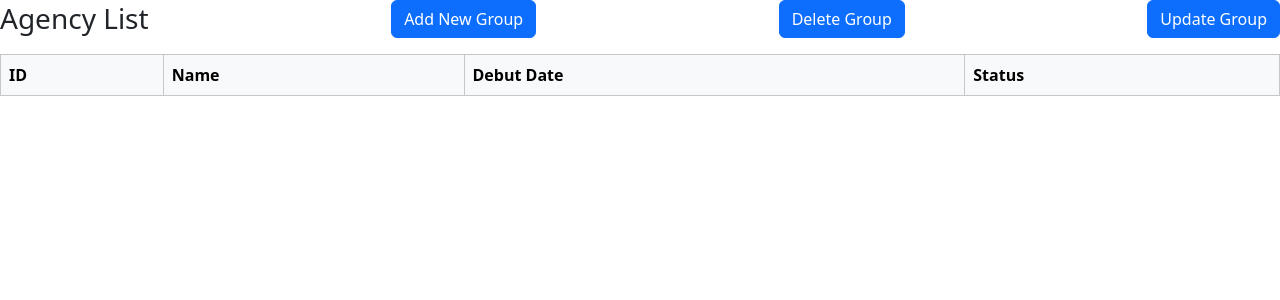
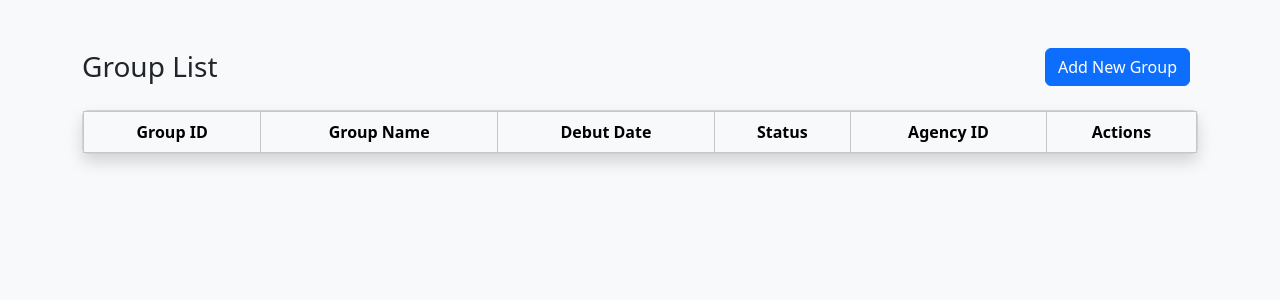
Before and after one commit to Angelique1701/AFL1_WebDev_Coupsaurus, a PHP site: page /view_GroupList.php in a window 1280 px wide. Shown: the top 300 px of the page. Run offline with PHP 8.4, Linux system fonts and the light colour scheme; data that the repository does not hold is empty.

Commit message:
grouplist

```diff
--- a/view_GroupList.php
+++ b/view_GroupList.php
@@ -3,38 +3,58 @@
 <head>
     <meta charset="utf-8">
     <meta name="viewport" content="width=device-width, initial-scale=1">
-    <title>Agency List</title>
-    <link href="https://cdn.jsdelivr.net/npm/bootstrap@5.3.8/dist/css/bootstrap.min.css" rel="stylesheet" integrity="sha384-sRIl4kxILFvY47J16cr9ZwB07vP4J8+LH7qKQnuqkuIAvNWLzeN8tE5YBujZqJLB" crossorigin="anonymous">
-    <link rel="stylesheet" href="styles.css">
+    <title>Group List</title>
+    <link href="https://cdn.jsdelivr.net/npm/bootstrap@5.3.8/dist/css/bootstrap.min.css" rel="stylesheet">
 </head>
+<body class="bg-light">
 
-<div class="d-flex justify-content-between align-items-center mb-3">
-    <h1 class="h3 mb-0">Agency List</h1>
-    <a href="view_GroupAdd.php" class="btn btn-primary">Add New Group</a>
-    <a href="view_GroupDelete.php" class="btn btn-primary">Delete Group</a>
-    <a href="view_GroupUpdate.php" class="btn btn-primary">Update Group</a>
+<div class="container mt-5">
+
+    <!-- Header + tombol -->
+    <div class="d-flex justify-content-between align-items-center mb-4">
+        <h1 class="h3 mb-0">Group List</h1>
+        <div>
+            <a href="view_GroupAdd.php" class="btn btn-primary me-2">Add New Group</a>
+        </div>
     </div>
 
-<table class="table table-bordered">
+    <!-- Tabel -->
+    <div class="card shadow">
+        <div class="card-body p-0">
+            <table class="table table-hover table-bordered mb-0">
                 <thead class="table-light">
-        <tr>
-            <th>ID</th>
-            <th>Name</th>
+                    <tr class="text-center">
+                        <th>Group ID</th>
+                        <th>Group Name</th>
                         <th>Debut Date</th>
                         <th>Status</th>
+                        <th>Agency ID</th>
+                        <th style="width: 150px;">Actions</th>
                     </tr>
                 </thead>
                 <tbody>
                     <?php foreach ($groups as $group): ?>
                     <tr>
-            <td><?php echo htmlspecialchars($group['group_id']); ?></td>
-            <td><?php echo htmlspecialchars($group['group_name']); ?></td>
-            <td><?php echo htmlspecialchars($group['gdebut_date']); ?></td>
-            <td><?php echo htmlspecialchars($group['status']); ?></td>
-            <td>
-                <a href="edit_group.php?id=<?php echo $group['id']; ?>" class="btn btn-sm btn-warning">Edit</a>
-                <a href="delete_group.php?id=<?php echo $group['id']; ?>" class="btn btn-sm btn-danger" onclick="return confirm('Are you sure you want to delete this group?');">Delete</a>
+                        <td class="text-center"><?= htmlspecialchars($group['id']); ?></td>
+                        <td><?= htmlspecialchars($group['group_name']); ?></td>
+                        <td><?= htmlspecialchars($group['debut_date']); ?></td>
+                        <td class="text-center"><?= htmlspecialchars($group['status']); ?></td>
+                        <td><?= htmlspecialchars($group['agency_id']); ?></td>
+                        <td class="text-center">
+                            <a href="edit_group.php?id=<?= $group['id']; ?>" class="btn btn-sm btn-warning me-1">Edit</a>
+                            <a href="delete_group.php?id=<?= $group['id']; ?>"
+                            class="btn btn-sm btn-danger"
+                            onclick="return confirm('Are you sure you want to delete this group?');">Delete</a>
                         </td>
                     </tr>
                     <?php endforeach; ?>
                 </tbody>
+            </table>
+        </div>
+    </div>
+
+</div>
+
+<script src="https://cdn.jsdelivr.net/npm/bootstrap@5.3.8/dist/js/bootstrap.bundle.min.js"></script>
+</body>
+</html>
```
Lines whose indentation alone changed are shown as unchanged.
